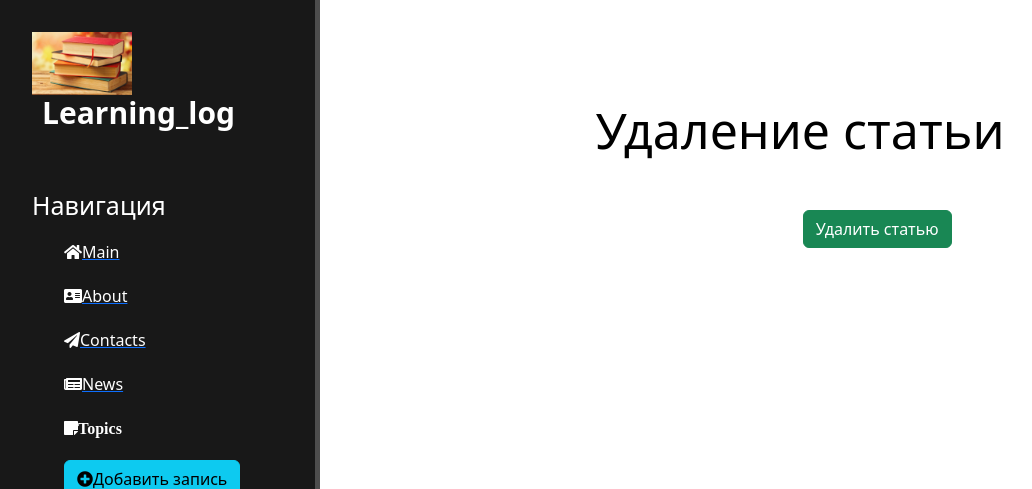
After one commit to Mind-Insight/dairy-Learning_log, a Django app: template learning_log/news/templates/news/news_delete.html in a window 1280 px wide. The commit adds this page. Shown: the top 489 px of the page, without its empty margins (0-1032 px from the left). Run offline with Django 4.2, Linux system fonts and the light colour scheme; the template is opened without the code that fills it, so the values that code supplies are empty; some libraries are stand-ins or nearby versions.

Commit message:
added url news_delete for deleting topics

```diff
--- a/learning_log/news/templates/news/details_view.html
+++ b/learning_log/news/templates/news/details_view.html
@@ -7,5 +7,7 @@
         <h1>{{ article.title }}</h1>
         <p>{{ article.date }}</p>
         <p>{{ article.full_text }}</p>
+        <a href="{% url 'news_delete' article.id %}" class="btn btn-danger">Удалить</a>
+        <a href="{% url 'news_update' article.id %}" class="btn btn-info">Редактировать</a>
     </div>
 {% endblock %}
--- /dev/null
+++ b/learning_log/news/templates/news/news_delete.html
@@ -0,0 +1,14 @@
+{% extends 'main/layout.html' %}
+
+{% block title %}Удаление статьи{% endblock %}
+
+{% block content %}
+    <div class="features">
+    <h1>Удаление статьи</h1>
+    <form method="post">
+        {% csrf_token %}
+        <span>{{ error }}</span>
+        <button class="btn btn-success" type="submit">Удалить статью</button>
+    </form>
+</div>
+{% endblock %}
--- a/learning_log/news/urls.py
+++ b/learning_log/news/urls.py
@@ -6,4 +6,5 @@ urlpatterns = [
     path('create', views.create, name='create'),
     path('<int:pk>', views.NewsDetailView.as_view(), name="news_detail"),
     path('<int:pk>/update', views.NewsUpdateView.as_view(), name="news_update"),
+    path('<int:pk>/delete', views.NewsDeleteView.as_view(), name="news_delete"),
 ]
--- a/learning_log/news/views.py
+++ b/learning_log/news/views.py
@@ -1,7 +1,7 @@
 from django.shortcuts import render, redirect
 from .models import Articles
 from .forms import ArticlesForm
-from django.views.generic import DetailView, UpdateView
+from django.views.generic import DetailView, UpdateView, DeleteView
 
 
 def news_home(request):
@@ -21,6 +21,10 @@ class NewsUpdateView(UpdateView):
     form_class = ArticlesForm
 
 
+class NewsDeleteView(DeleteView):
+    model = Articles
+    success_url = '/news/'
+    template_name = 'news/news_delete.html'
 
 
 def create(request):
```
